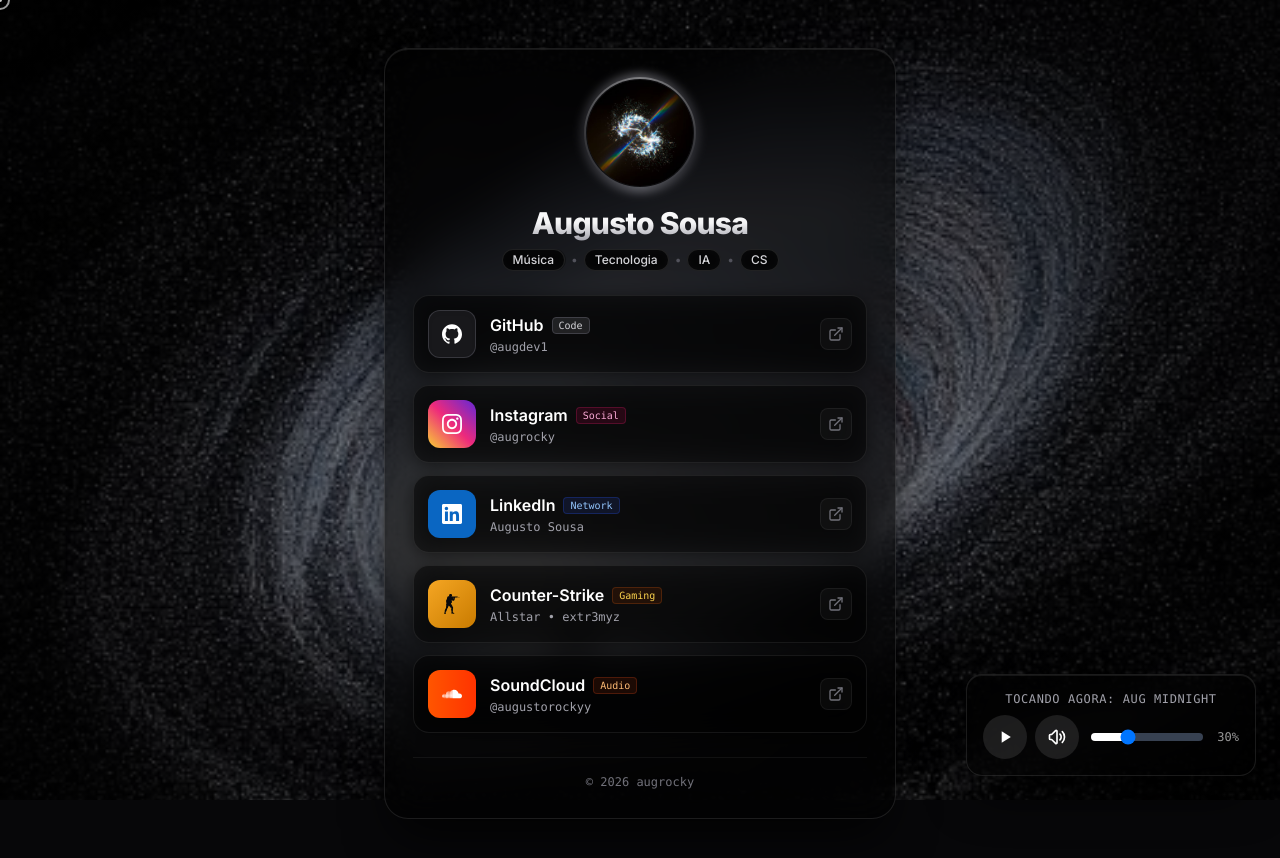
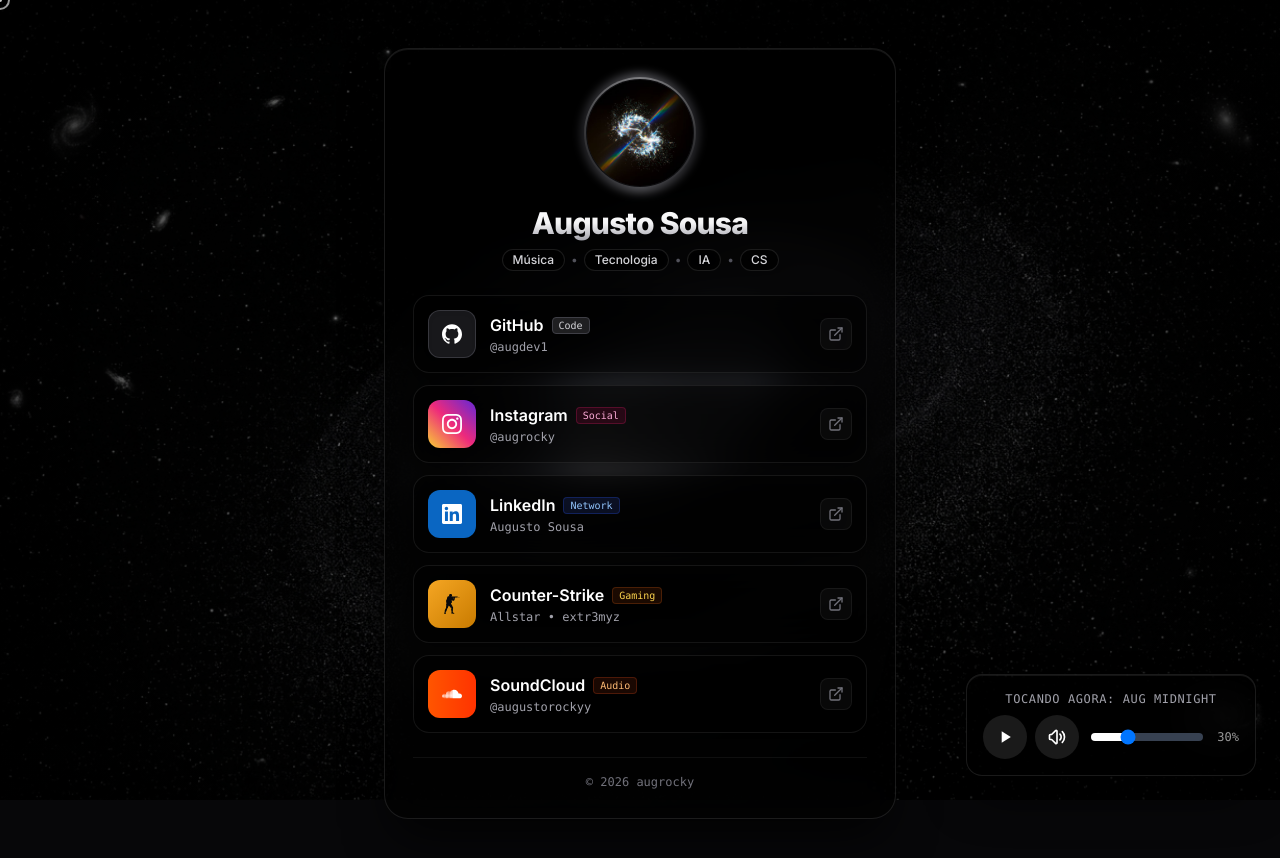
Before and after one commit to augdev1/hud_pessoal, a React (Vite) app: page / in a window 1280 px wide. Shown: the top 858 px of the page. Built offline with nearby package versions, Linux system fonts and the light colour scheme.

Commit message:
feat: implement responsive background with native 16:9 widescreen desktop artwork and vertical mobile wallpaper

```diff
--- a/src/App.jsx
+++ b/src/App.jsx
@@ -106,13 +106,18 @@
       {/* Custom Cursor */}
       <Cursor />
 
-      {/* Fullscreen Fixed Background Image */}
-      <div className="fixed inset-0 z-0 overflow-hidden pointer-events-none">
-        <img
-          src="/images/bg.jpg"
-          alt="Cosmic Horizon Background"
-          className="w-full h-full object-cover object-center select-none scale-100"
-        />
+      {/* Responsive Fullscreen Fixed Cosmic Background */}
+      <div className="fixed inset-0 z-0 overflow-hidden bg-black pointer-events-none">
+        <picture className="w-full h-full block">
+          {/* Desktop & Tablet Widescreen: Native High-Res 16:9 Landscape Artwork */}
+          <source media="(min-width: 768px)" srcSet="/images/bg-desktop.jpg" />
+          {/* Mobile Portrait: Native Vertical Wallpaper */}
+          <img
+            src="/images/bg-mobile.jpg"
+            alt="Cosmic Vortex Horizon"
+            className="w-full h-full object-cover object-center select-none"
+          />
+        </picture>
         {/* Subtle dark tint and vignette for enhanced contrast */}
         <div className="absolute inset-0 bg-black/40" />
         <div className="absolute inset-0 bg-[radial-gradient(circle_at_center,transparent_25%,rgba(0,0,0,0.75)_100%)]" />
```
Also changed, not shown: public/images/bg-desktop.jpg (added), public/images/bg-mobile.jpg (added).
